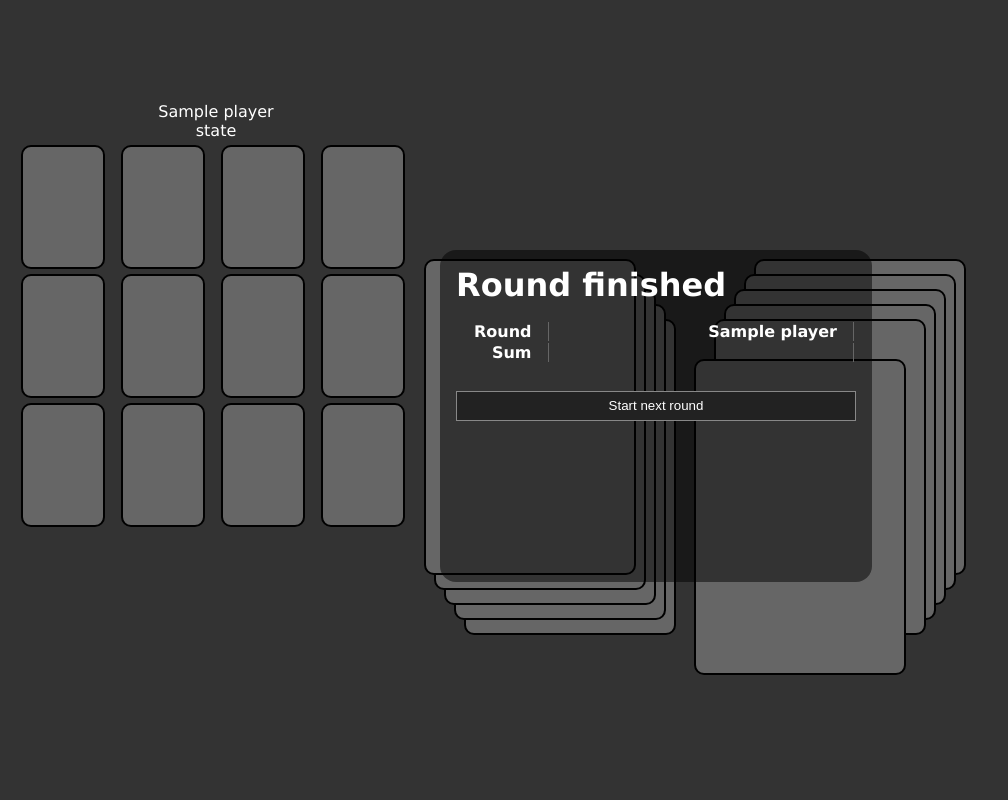
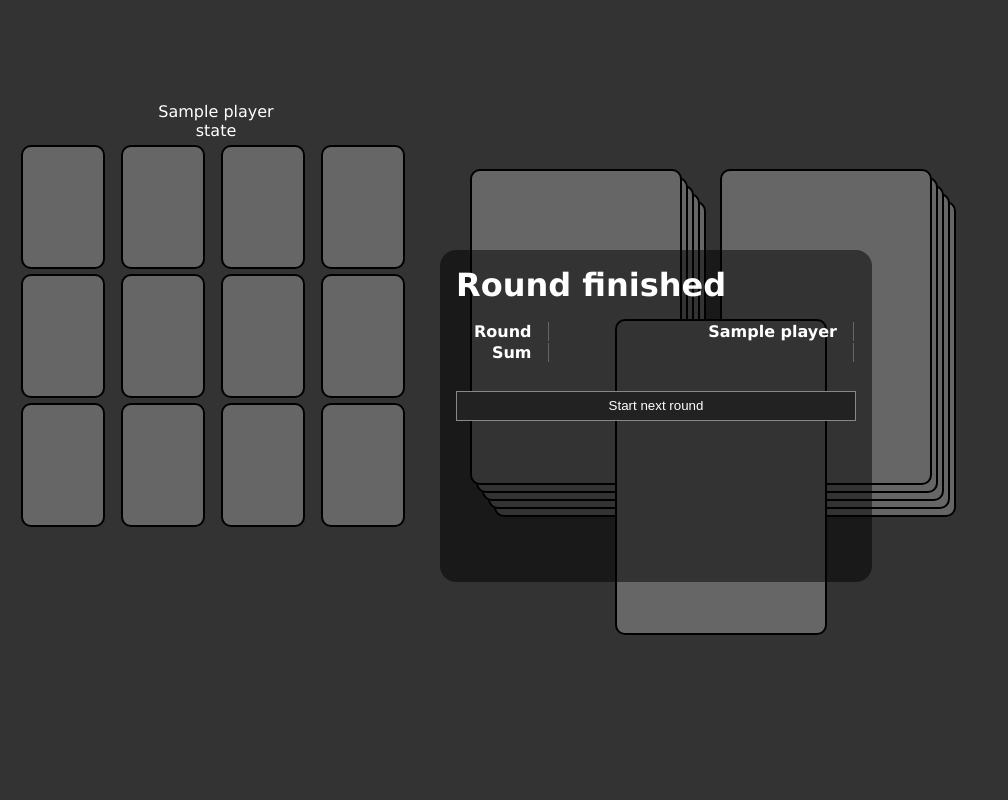
Before and after one commit to HubertD/airo, a Flask app: template templates/game.html in a window 1280 px wide. Shown: the whole page, without its empty margins (0-1008 px from the left). Run offline with Flask 2, Linux system fonts and the light colour scheme; the template is opened without the code that fills it: most values are stand-ins (such as "Sample title", 1, 10 or a date in 2020); data that the repository does not hold is empty.

Commit message:
change card decks

```diff
--- a/static/game.js
+++ b/static/game.js
@@ -54,9 +54,11 @@ function update_active_player()
 
 function update_discarded_pile()
 {
-    for (let i=0; i<state.discard_pile.length; i++)
+    let pile = [].concat(state.discard_pile).reverse();
+    $(".card.discarded").hide();
+    for (let i=0; i<pile.length; i++)
     {
-        set_card_value(".card.discarded-"+i, state.discard_pile[i]);
+        set_card_value(".card.discarded.card-"+i, pile[i]).show();
     }
 }
 
--- a/static/style.css
+++ b/static/style.css
@@ -5,7 +5,7 @@ body
     margin:0;
     grid-template-columns: 1fr 1fr 1fr 1fr;
     grid-template-areas:
-        "p1 decks decks p2"
+        "p1 piles piles p2"
         "p6 p5 p4 p3";
 
     place-items: center;
@@ -14,11 +14,30 @@ body
     font-family: 'Ubuntu', 'Lucida Grande', 'Lucida Sans Unicode', 'Geneva', 'Verdana', sans-serif;
 }
 
-.decks
+.piles
 {
-    grid-area: decks;
-    position: relative;
-    width:32em;
+    position:relative;
+    grid-area: piles;
+    display:grid;
+    width:500px;height:300px;
+    grid-template-columns: 1fr 1fr;
+    grid-template-areas: "discarded deck"
+}
+
+.pile {
+    position:relative;
+    width:100%;
+    height:100%;
+}
+
+.pile.discarded
+{
+    grid-area: discarded;
+}
+
+.pile.deck
+{
+    grid-area: deck;
 }
 
 .card
@@ -47,29 +66,18 @@ body
     position:absolute;
 }
 
-.card.discarded.discarded-0 { left:0px; top:0px; }
-.card.discarded.discarded-1 { left:-10px; top:-15px; }
-.card.discarded.discarded-2 { left:-20px; top:-30px; }
-.card.discarded.discarded-3 { left:-30px; top:-45px; }
-.card.discarded.discarded-4 { left:-40px; top:-60px; }
-
-.card.deck.deck-0 { right:40px; top:0px; }
-.card.deck.deck-1 { right:30px; top:-15px; }
-.card.deck.deck-2 { right:20px; top:-30px; }
-.card.deck.deck-3 { right:10px; top:-45px; }
-.card.deck.deck-4 { right:0px; top:-60px; }
-
-.card.deck
-{
-    right:0; top:0;
-}
+.card.card-0 { left:0px; top:0px; }
+.card.card-1 { left:6px; top:8px; }
+.card.card-2 { left:12px; top:16px; }
+.card.card-3 { left:18px; top:24px; }
+.card.card-4 { left:24px; top:32px; }
 
 .card.drawn
 {
-    grid-area: deck;
-    position: absolute;
-    right:60px;
-    top:40px;
+    grid-area: piles;
+    left:50%;
+    top:50%;
+    margin-left:-100px;
 }
 
 .card[data-value="-2"], .card[data-value="-1"]
--- a/templates/game.html
+++ b/templates/game.html
@@ -1,13 +1,17 @@
 {% extends "base.html" %}
 {% block body %}
 
-<div class="decks">
+<div class="piles">
+    <div class="pile discarded">
 {% for i in range(5) %}
-    <div class="card deck deck-{{ loop.revindex0 }}">&nbsp;</div>
+        <div class="card discarded card-{{ loop.revindex0 }}">&nbsp;</div>
 {% endfor %}
+    </div>
+    <div class="pile deck">
 {% for i in range(5) %}
-    <div class="card discarded discarded-{{ loop.index0 }}">&nbsp;</div>
+        <div class="card deck card-{{ loop.revindex0 }}">&nbsp;</div>
 {% endfor %}
+    </div>
     <div class="card drawn">&nbsp;</div>
 </div>
 
```
